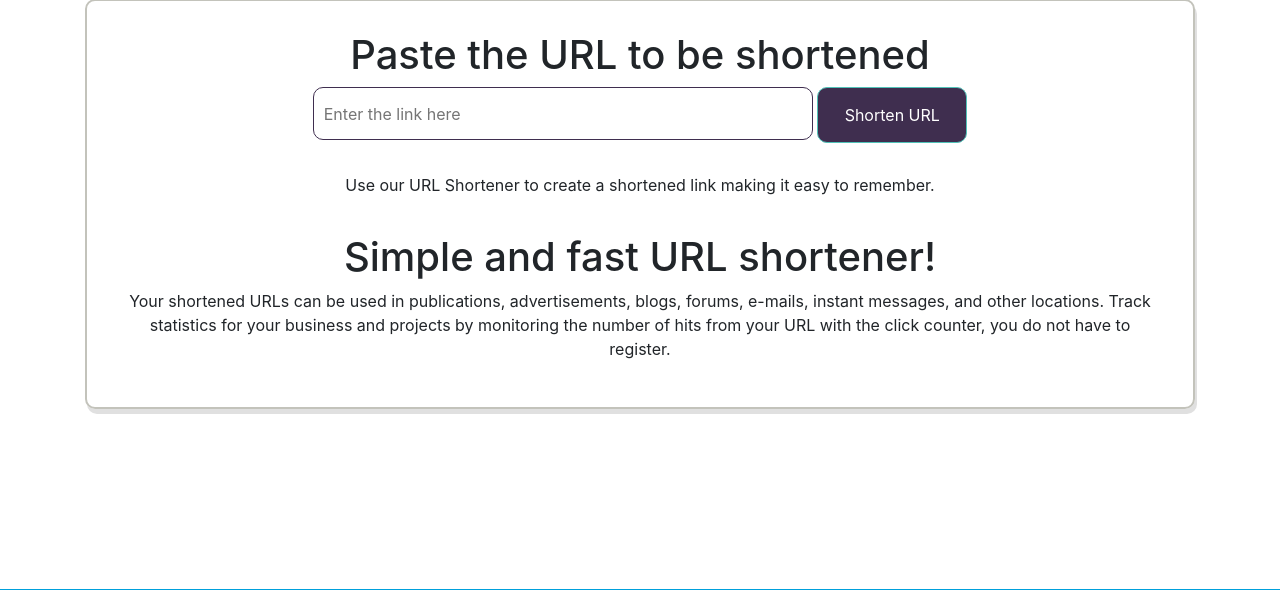
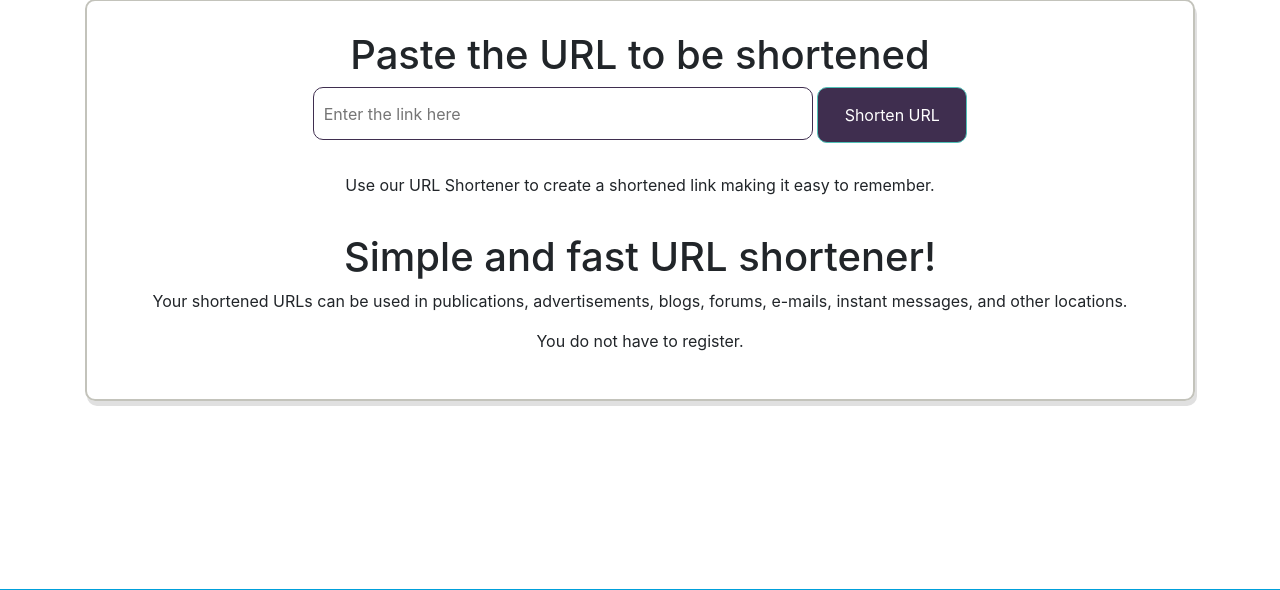
Before and after one commit to thomas545/Shorting, a Django app: page / in a window 1280 px wide. Shown: the part 149-739 px from the top of the page. Run offline with Django 3.2, Linux system fonts and the light colour scheme; data that the repository does not hold is empty; some libraries are stand-ins or nearby versions.

Commit message:
fix words

```diff
--- a/shorts/templates/short_form.html
+++ b/shorts/templates/short_form.html
@@ -23,10 +23,9 @@ Short URL
         <h1>Simple and fast URL shortener!</h1>
         <p>
             Your shortened URLs can be used in publications, advertisements, blogs, forums, e-mails,
-            instant messages, and other locations. Track statistics for your business and projects
-            by monitoring the number of hits from your URL with the click counter,
-            you do not have to register.
+            instant messages, and other locations.
         </p>
+        <p>You do not have to register.</p>
     </div>
 {% endif %}
 
```
